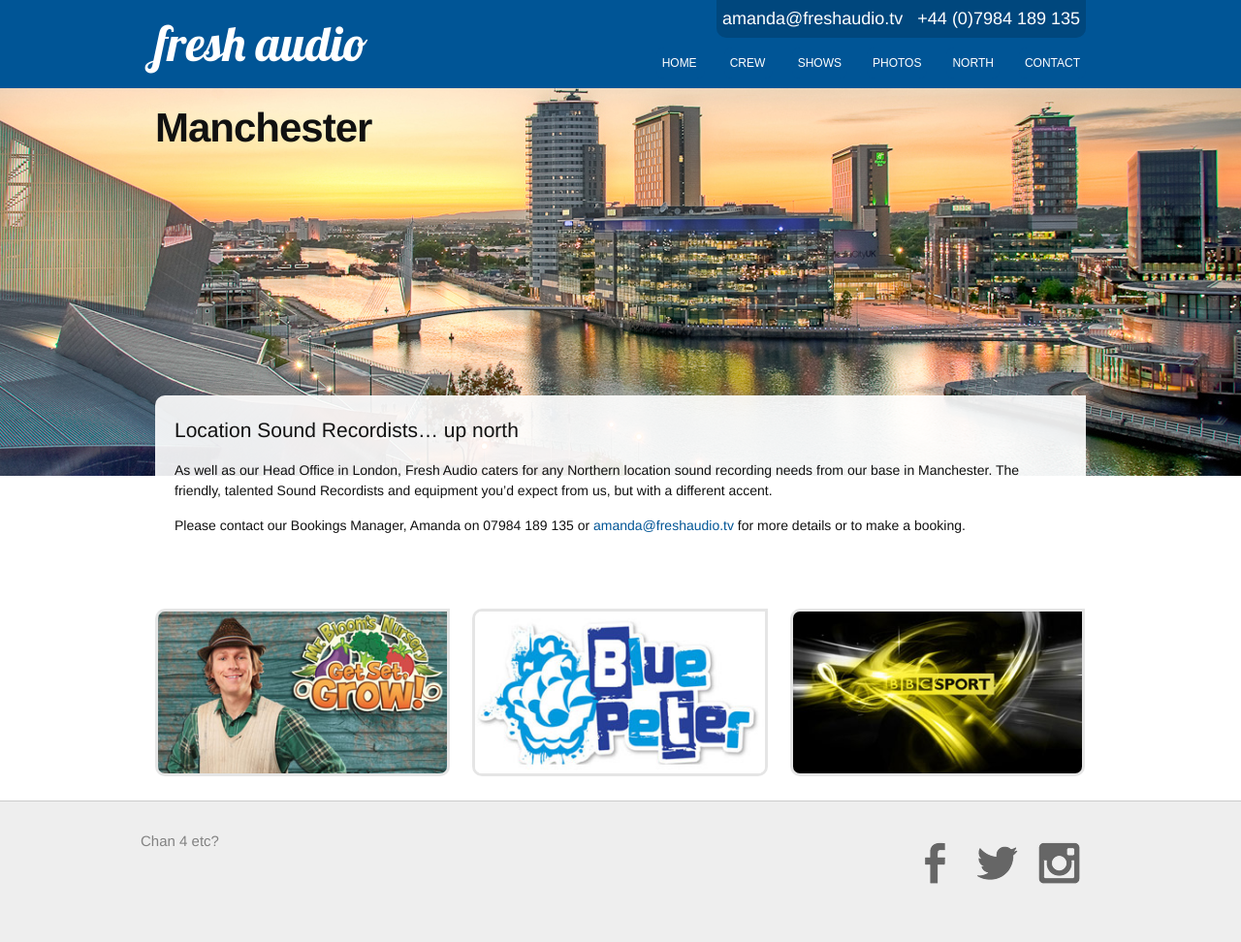
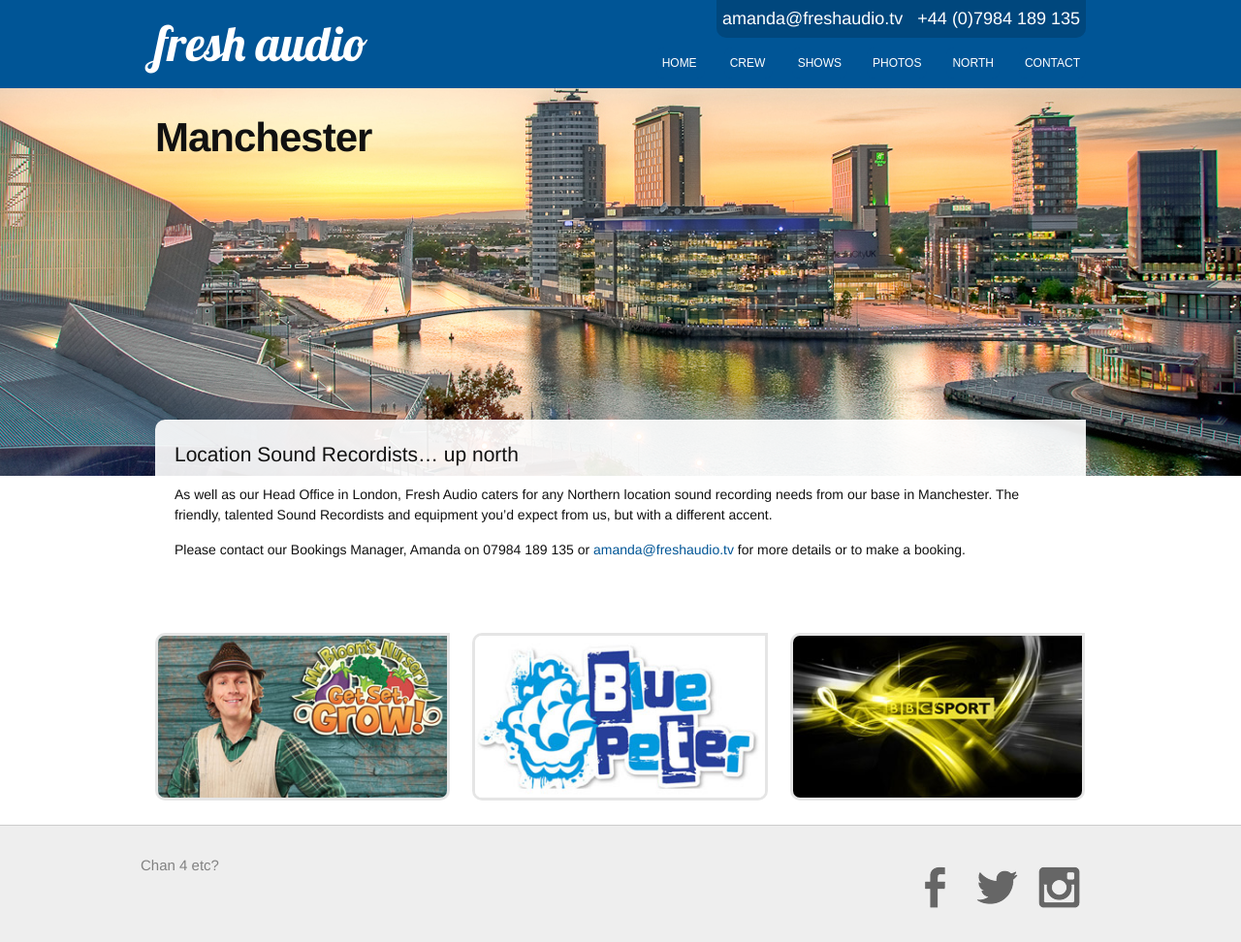
Before and after one commit to freshaudio/fresh-audio, a Jekyll site: the page built from north.md, in a window 1280 px wide. Shown: the whole page at 97% size. Built offline with Jekyll 4.4.1, drawn with Linux system fonts in a browser that asks for light colours; nearby versions of some CDN libraries; before the commit the page ends 947 px from its top, so only the background shows below that.

Commit message:
Tweak to align Manchester title with rest of site

```diff
--- a/_layouts/north.html
+++ b/_layouts/north.html
@@ -10,7 +10,9 @@
     <div class="page-content north page-wallpaper">
       <div class="wrapper">
 
-        <h1 class="post-title">Manchester</h1>
+      <header class="post-header">
+          <h1 class="post-title">Manchester</h1>
+        </header>
 
         <div class="page-wallpaper-content">
           {{ content }}
--- a/_sass/_fresh.sass
+++ b/_sass/_fresh.sass
@@ -21,7 +21,7 @@
     // bottom: 100px
     letter-spacing: -1px
     line-height: 1
-    padding: 20px 0 240px
+    padding: 0 0 240px
     .fresh
       @include fresh-type(42px)
   h2
```
